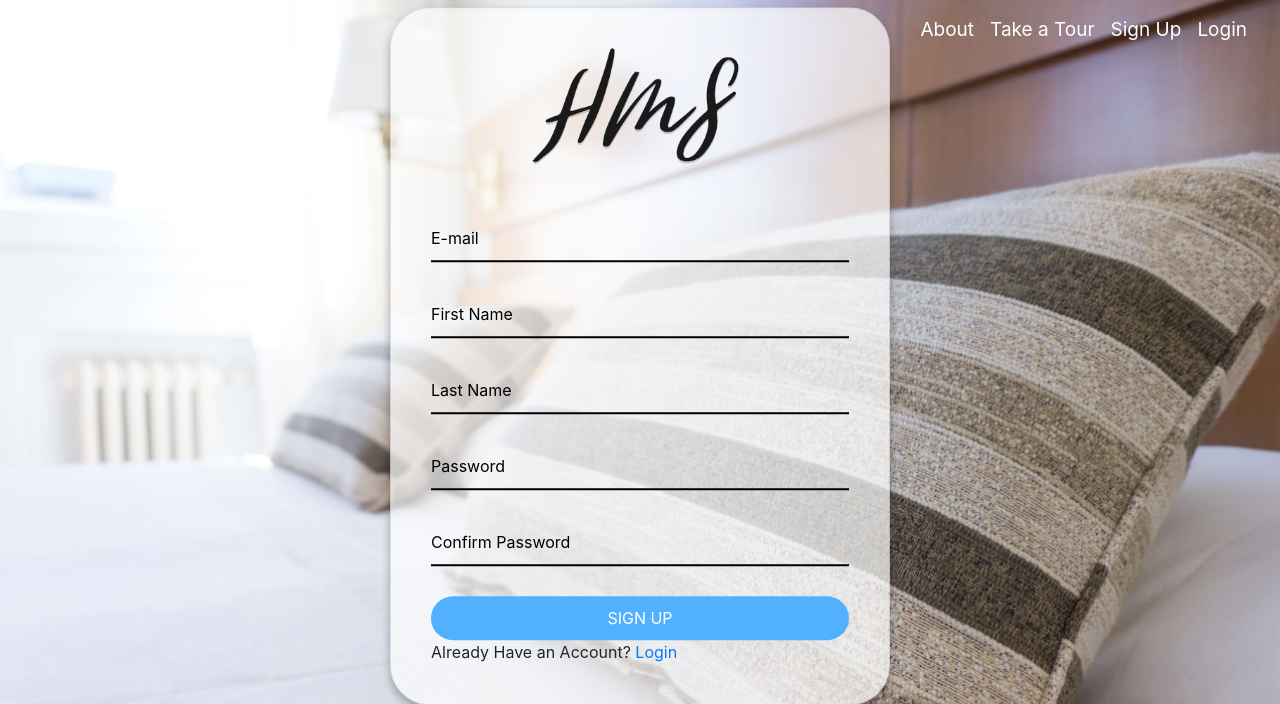
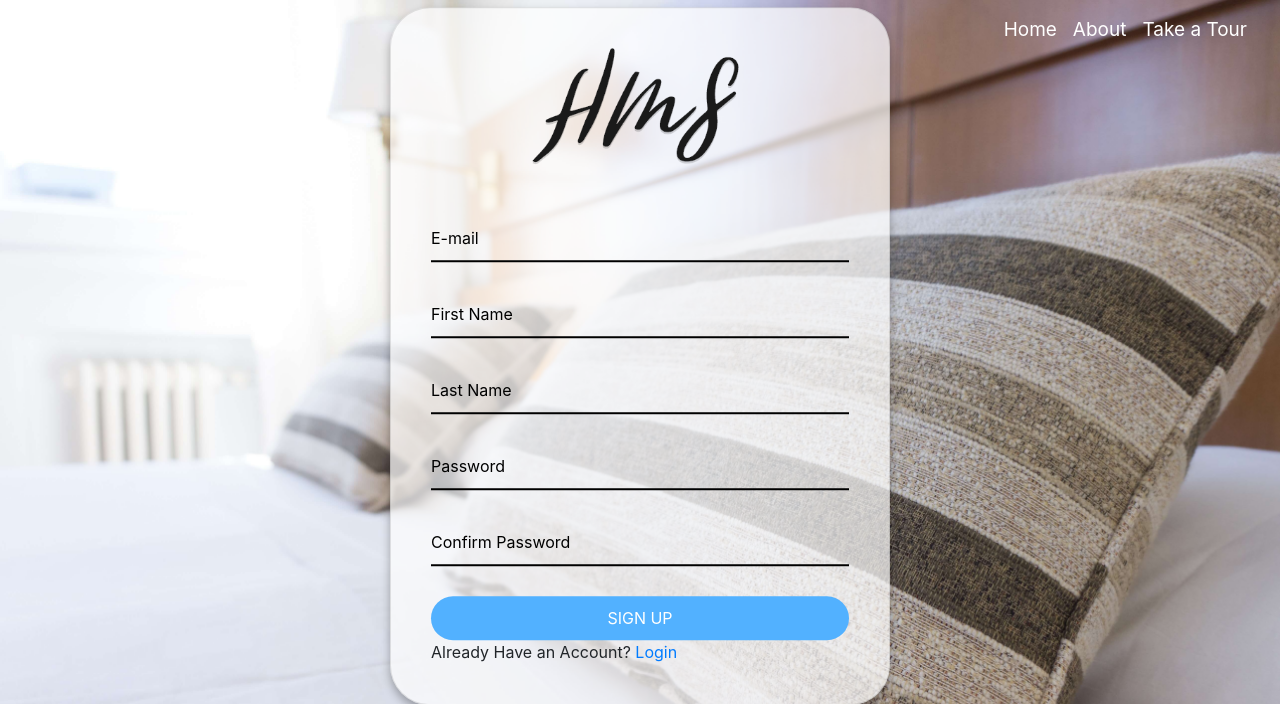
Before and after one commit to AshCreate/Project-HMS, a Flask app: page /signup in a window 1280 px wide. Shown: the top 704 px of the page. Run offline with Flask 2, Linux system fonts and the light colour scheme; some libraries are stand-ins or nearby versions.

Commit message:
final navigation fix

```diff
--- a/HMS/templates/layout.html
+++ b/HMS/templates/layout.html
@@ -21,16 +21,13 @@
         <div class="collapse navbar-collapse" id="navbarResponsive">
           <ul class="navbar-nav ml-auto">
             <li class="nav-item">
+              <a class="nav-link js-scroll-trigger text-white" href="{{ url_for('home')}}">Home</a>
+            </li>
+            <li class="nav-item">
               <a class="nav-link js-scroll-trigger text-white" href="{{ url_for('about') }}">About</a>
             </li>
             <li class="nav-item">
               <a class="nav-link js-scroll-trigger text-white" href="{{ url_for('tour') }}">Take a Tour</a>
-            </li>
-            <li class="nav-item">
-              <a class="nav-link js-scroll-trigger text-white" href="{{ url_for('signup')}}">Sign Up</a>
-            </li>
-            <li class="nav-item">
-              <a class="nav-link js-scroll-trigger text-white" href="{{ url_for('login') }}">Login</a>
             </li>
           </ul>
         </div>
```
